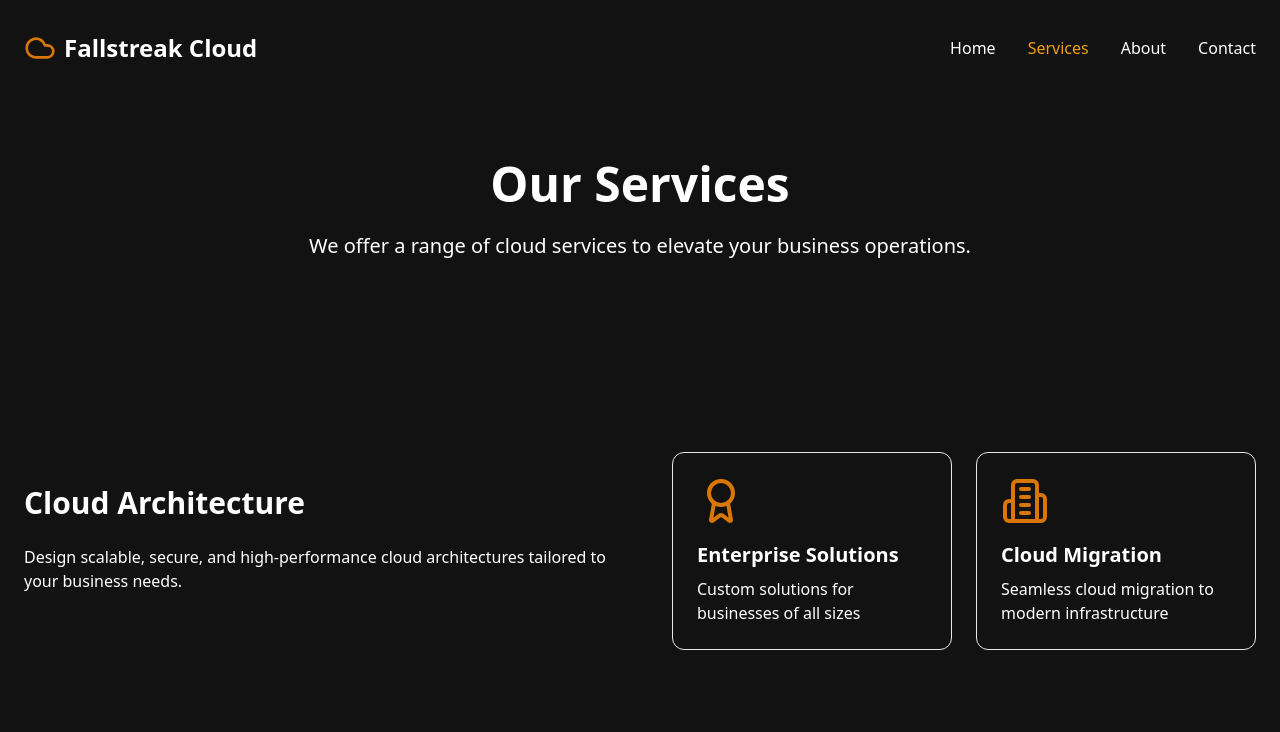
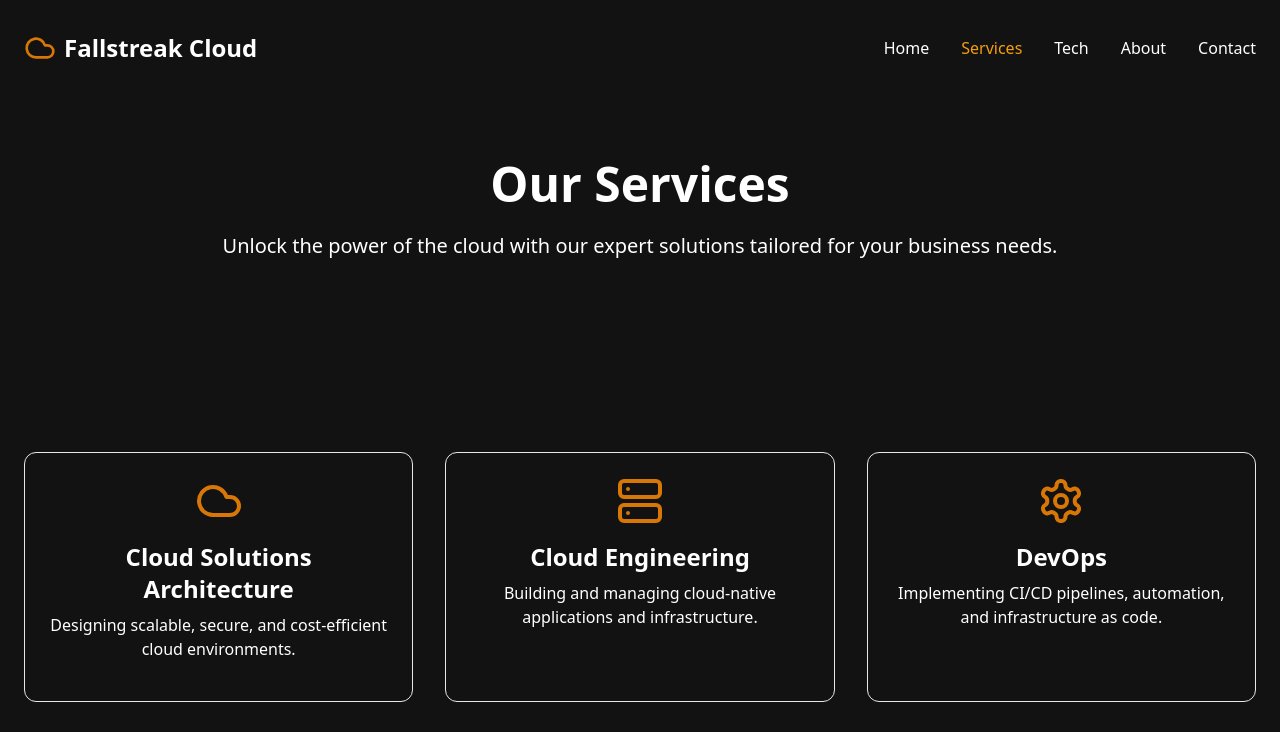
Before and after one commit to djaweed/samplereactwebsite, a React (Vite) app in the folder fallstreak-website/: page /services in a window 1280 px wide. Shown: the top 732 px of the page. Built offline with nearby package versions, Linux system fonts and the light colour scheme.

Commit message:
added services

```diff
--- a/fallstreak-website/src/components/AboutPage.jsx
+++ b/fallstreak-website/src/components/AboutPage.jsx
@@ -31,9 +31,10 @@ const AboutPage = () => {
             <span className="text-2xl font-bold">Fallstreak Cloud</span>
           </Link>
           <div className="space-x-8">
-            <Link to="/" className="hover:text-yellow-500 transition-colors">Home</Link>
-            <Link to="/services" className="hover:text-yellow-500 transition-colors">Services</Link>
-            <Link to="/about" className="text-yellow-500">About</Link>
+          <Link to="/" className="hover:text-yellow-500 transition-colors">Home</Link>
+            <Link to="/services" className="text-yellow-500">Services</Link>
+            <Link to="/tech" className="hover:text-yellow-500 transition-colors">Tech</Link>
+            <Link to="/about" className="hover:text-yellow-500 transition-colors">About</Link>
             <Link to="/contact" className="hover:text-yellow-500 transition-colors">Contact</Link>
           </div>
         </nav>
--- a/fallstreak-website/src/components/ContactPage.jsx
+++ b/fallstreak-website/src/components/ContactPage.jsx
@@ -13,10 +13,11 @@ const ContactPage = () => {
             <span className="text-2xl font-bold">Fallstreak Cloud</span>
           </Link>
           <div className="space-x-8">
-            <Link to="/" className="hover:text-yellow-500 transition-colors">Home</Link>
-            <Link to="/services" className="hover:text-yellow-500 transition-colors">Services</Link>
-            <Link to="/about" className="hover:text-yellow-500 transition-colors">About</Link>
-            <Link to="/contact" className="text-yellow-500">Contact</Link>
+          <Link to="/" className="hover:text-yellow-500 transition-colors">Home</Link>
+          <Link to="/services" className="text-yellow-500">Services</Link>
+          <Link to="/tech" className="hover:text-yellow-500 transition-colors">Tech</Link>
+          <Link to="/about" className="hover:text-yellow-500 transition-colors">About</Link>
+          <Link to="/contact" className="hover:text-yellow-500 transition-colors">Contact</Link>
           </div>
         </nav>
       </header>
--- a/fallstreak-website/src/components/FallstreakCloud.jsx
+++ b/fallstreak-website/src/components/FallstreakCloud.jsx
@@ -39,12 +39,9 @@ const FallstreakCloud = () => {
           </div>
           <div className="space-x-8">
             <Link to="/services" className="hover:text-yellow-500 transition-colors">Services</Link>
+            <Link to="/tech" className="hover:text-yellow-500 transition-colors">Tech</Link>
             <Link to="/about" className="hover:text-yellow-500 transition-colors">About</Link>
-            <Link to="/tech" className="hover:text-yellow-500 transition-colors">Tech</Link>
             <Link to="/contact" className="hover:text-yellow-500 transition-colors">Contact</Link>
-            <button className="bg-yellow-600 px-4 py-2 rounded-lg hover:bg-yellow-500 transition-colors">
-              Get Started
-            </button>
           </div>
         </nav>
 
--- a/fallstreak-website/src/components/Services.jsx
+++ b/fallstreak-website/src/components/Services.jsx
@@ -1,6 +1,15 @@
 import React from 'react';
-import { Cloud, Users, Award, Building2, ArrowRight } from 'lucide-react';
+import { Cloud, Server, Settings, Code, Database, Layers, ArrowRight } from 'lucide-react';
 import { Link } from 'react-router-dom';
+
+const services = [
+  { name: 'Cloud Solutions Architecture', description: 'Designing scalable, secure, and cost-efficient cloud environments.', icon: Cloud },
+  { name: 'Cloud Engineering', description: 'Building and managing cloud-native applications and infrastructure.', icon: Server },
+  { name: 'DevOps', description: 'Implementing CI/CD pipelines, automation, and infrastructure as code.', icon: Settings },
+  { name: 'Data Engineering', description: 'Developing data pipelines and optimizing big data workflows.', icon: Database },
+  { name: 'Automation', description: 'Streamlining IT operations and workflows through automation.', icon: Code },
+  { name: 'Solution Architecture', description: 'Crafting tailored solutions that align with business objectives.', icon: Layers },
+];
 
 const ServicesPage = () => {
   return (
@@ -15,6 +24,7 @@ const ServicesPage = () => {
           <div className="space-x-8">
             <Link to="/" className="hover:text-yellow-500 transition-colors">Home</Link>
             <Link to="/services" className="text-yellow-500">Services</Link>
+            <Link to="/tech" className="hover:text-yellow-500 transition-colors">Tech</Link>
             <Link to="/about" className="hover:text-yellow-500 transition-colors">About</Link>
             <Link to="/contact" className="hover:text-yellow-500 transition-colors">Contact</Link>
           </div>
@@ -22,45 +32,27 @@ const ServicesPage = () => {
       </header>
 
       {/* Hero Section */}
-      <section className="container mx-auto px-6 py-16">
-        <div className="max-w-4xl mx-auto text-center">
+      <section className="container mx-auto px-6 py-16 text-center">
         <h1 className="text-5xl font-bold mb-6">Our Services</h1>
         <p className="text-xl text-yellow-100/90 mb-8">
-            We offer a range of cloud services to elevate your business operations.
+          Unlock the power of the cloud with our expert solutions tailored for your business needs.
         </p>
-        </div>
       </section>
 
       {/* Services Section */}
-      <section className="bg-teal-900/30 py-24 border-y border-emerald-800/30">
-        <div className="container mx-auto px-6">
-          <div className="grid grid-cols-1 md:grid-cols-2 gap-16 items-center">
-            <div>
-              <h2 className="text-3xl font-bold mb-6">Cloud Architecture</h2>
-              <p className="text-yellow-100/90 mb-6">
-                Design scalable, secure, and high-performance cloud architectures tailored to your business needs.
-              </p>
+      <section className="container mx-auto px-6 py-24 grid grid-cols-1 md:grid-cols-2 lg:grid-cols-3 gap-8">
+        {services.map((service, index) => (
+          <div key={index} className="bg-teal-900/50 p-6 rounded-xl border border-emerald-800/30 text-center">
+            <service.icon className="w-12 h-12 text-yellow-600 mb-4 mx-auto" />
+            <h3 className="text-2xl font-semibold mb-2">{service.name}</h3>
+            <p className="text-yellow-100/90 mb-4">{service.description}</p>
           </div>
-            <div className="grid grid-cols-2 gap-6">
-              <div className="bg-teal-900/50 p-6 rounded-xl border border-emerald-800/30">
-                <Award className="w-12 h-12 text-yellow-600 mb-4" />
-                <h3 className="text-xl font-semibold mb-2">Enterprise Solutions</h3>
-                <p className="text-yellow-100/90">Custom solutions for businesses of all sizes</p>
-              </div>
-              <div className="bg-teal-900/50 p-6 rounded-xl border border-emerald-800/30">
-                <Building2 className="w-12 h-12 text-yellow-600 mb-4" />
-                <h3 className="text-xl font-semibold mb-2">Cloud Migration</h3>
-                <p className="text-yellow-100/90">Seamless cloud migration to modern infrastructure</p>
-              </div>
-            </div>
-          </div>
-        </div>
+        ))}
       </section>
 
       {/* Footer */}
       <footer className="bg-teal-950 py-12 border-t border-emerald-800/30">
-        <div className="container mx-auto px-6">
-          <div className="flex items-center justify-between">
+        <div className="container mx-auto px-6 flex items-center justify-between">
           <div className="flex items-center space-x-2">
             <Cloud className="w-6 h-6 text-yellow-600" />
             <span className="text-xl font-bold">Fallstreak Cloud</span>
@@ -69,7 +61,6 @@ const ServicesPage = () => {
             © 2025 Fallstreak Cloud. All rights reserved.
           </div>
         </div>
-        </div>
       </footer>
     </div>
   );
--- a/fallstreak-website/src/components/TechProficiences.jsx
+++ b/fallstreak-website/src/components/TechProficiences.jsx
@@ -1,4 +1,5 @@
 import React, { useState, useEffect } from 'react';
+import { Link } from 'react-router-dom';
 
 const TechnologyStack = () => {
   const [isVisible, setIsVisible] = useState(false);
@@ -97,6 +98,9 @@ const TechnologyStack = () => {
           transition-all duration-1000 ease-out`}>
           Technology Stack
         </h2>
+        <div className="flex justify-center mb-8">
+          <Link to="/" className="text-lg text-yellow-300 hover:text-yellow-500 transition duration-300">← Back to Home</Link>
+        </div>
         <div className="grid grid-cols-1 md:grid-cols-2 lg:grid-cols-3 gap-6">
           {technologies.map((category, index) => (
             <div
@@ -123,7 +127,6 @@ const TechnologyStack = () => {
                       transform-gpu"
                   >
                     <img
-                      key={tech.id || `${tech.name}-icon`}
                       src={tech.icon}
                       alt={tech.name}
                       className="w-8 h-8 transform hover:rotate-12 transition-transform duration-300"
```
Lines whose indentation alone changed are shown as unchanged.
